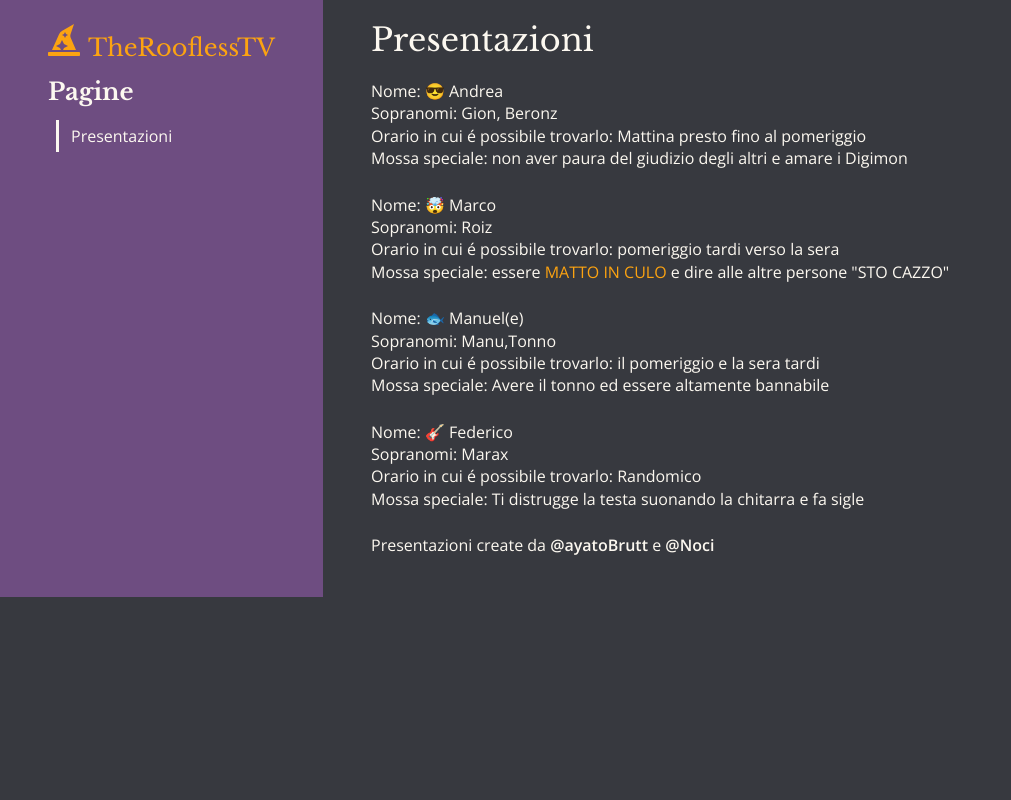
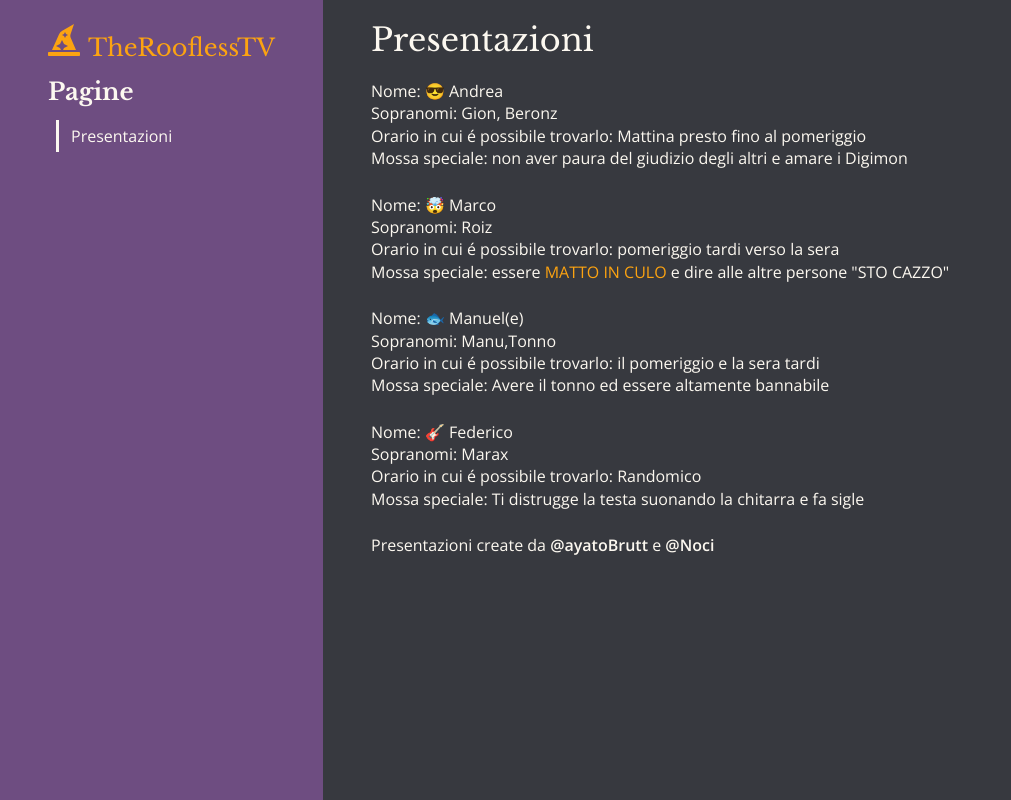
Before and after one commit to Sbax/therooflesstv, a React (Create React App) app: page /pages/presentazioni in a window 1280 px wide. Shown: the whole page, without its empty margins (0-1011 px from the left). Built offline with nearby package versions, Linux system fonts and the light colour scheme.

Commit message:
Fixed styles

```diff
--- a/src/Pages.js
+++ b/src/Pages.js
@@ -80,7 +80,7 @@ const Container = styled.main`
   grid-template-columns: 1fr 3fr;
 
   > * {
-    min-height: 100%;
+    height: 100%;
   }
 
   @media only screen and (max-width: ${breakpoints.tablet}) {
@@ -88,6 +88,7 @@ const Container = styled.main`
 
     ${Content} {
       display: none;
+      overflow: scroll;
     }
 
     &.matches {
--- a/src/theme/GlobalStyle.js
+++ b/src/theme/GlobalStyle.js
@@ -5,12 +5,9 @@ import { theme, fontFamily } from './theme';
 const GlobalStyle = createGlobalStyle`
   ${reset}
 
-  html, body {
-      height: 100%;
-  }
-
-  #root {
-    min-height: 100%;
+  html, body, #root {
+    height: 100%;
+    overflow: auto;
   }
 
   body {
```
